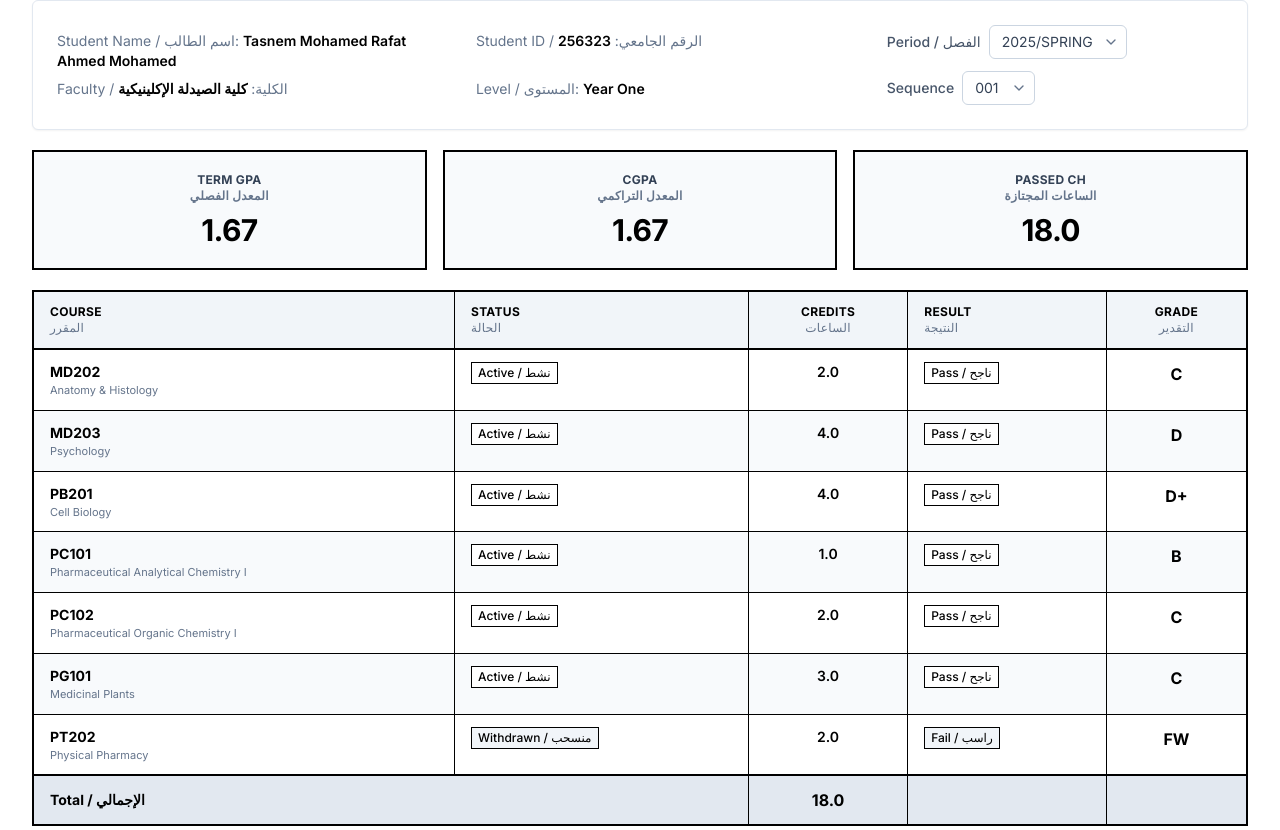
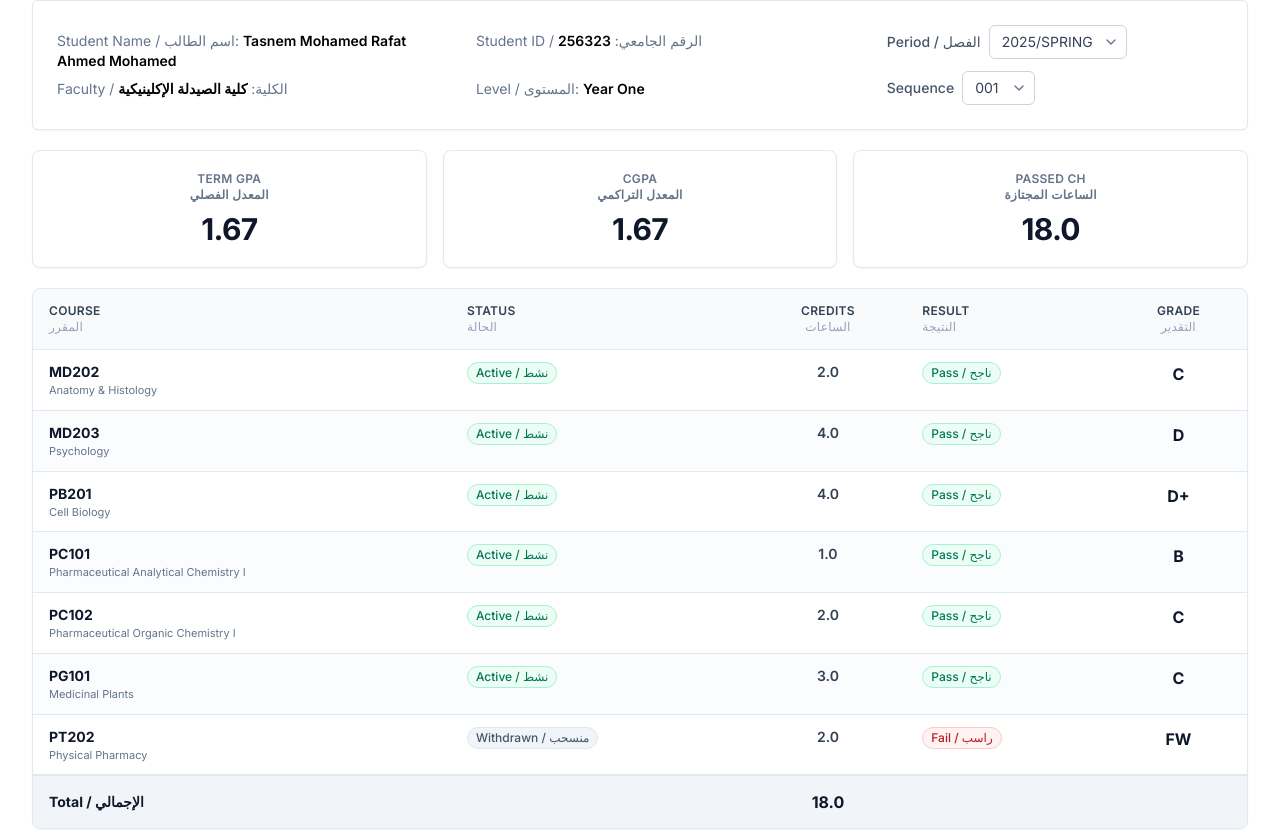
Before and after one commit to 3bdallhrgb-collab/Egyptian-Russian-University, a React (Vite) app: page /grades/report in a window 1280 px wide. Shown: the part 171-1001 px from the top of the page. Built offline with nearby package versions, Linux system fonts and the light colour scheme.

Commit message:
Modernize table styling: rounded containers, subtle borders, colored badges

```diff
--- a/src/pages/GradeReportPage.tsx
+++ b/src/pages/GradeReportPage.tsx
@@ -11,23 +11,23 @@
 
 function GradeRowView({ row, index }: { row: GradeRow; index: number }) {
   return (
-    <tr className={`border-b border-black text-xs sm:text-sm ${index % 2 === 0 ? 'bg-white' : 'bg-slate-50'}`}>
-      <td className="py-2.5 sm:py-3 px-3 sm:px-4 border-r border-black align-top">
-        <div className="font-bold text-black leading-tight text-[11px] sm:text-sm">{row.course}</div>
+    <tr className={`border-b border-slate-200 text-xs sm:text-sm transition-colors hover:bg-slate-50 ${index % 2 === 0 ? 'bg-white' : 'bg-slate-50/50'}`}>
+      <td className="py-3 px-3 sm:px-4 align-top">
+        <div className="font-bold text-slate-900 leading-tight text-[11px] sm:text-sm">{row.course}</div>
         <div className="text-[10px] sm:text-[11px] text-slate-500 leading-tight mt-0.5">{row.title}</div>
       </td>
-      <td className="py-2.5 sm:py-3 px-3 sm:px-4 border-r border-black text-black align-top whitespace-nowrap">
-        <span className={`inline-block px-1.5 py-0.5 text-[10px] sm:text-xs font-medium border ${row.status === 'Active' ? 'border-black bg-white' : 'border-black bg-slate-100'}`}>
+      <td className="py-3 px-3 sm:px-4 text-slate-700 align-top whitespace-nowrap">
+        <span className={`inline-flex items-center px-2 py-0.5 text-[10px] sm:text-xs font-medium rounded-full ${row.status === 'Active' ? 'bg-emerald-50 text-emerald-700 border border-emerald-200' : 'bg-slate-100 text-slate-600 border border-slate-200'}`}>
           {row.status === 'Active' ? 'Active / نشط' : 'Withdrawn / منسحب'}
         </span>
       </td>
-      <td className="py-2.5 sm:py-3 px-3 sm:px-4 border-r border-black text-black font-semibold align-top text-center">{row.credits.toFixed(1)}</td>
-      <td className="py-2.5 sm:py-3 px-3 sm:px-4 border-r border-black text-black align-top whitespace-nowrap">
-        <span className={`inline-block px-1.5 py-0.5 text-[10px] sm:text-xs font-medium border ${row.result === 'Pass' ? 'border-black bg-white' : 'border-black bg-slate-100'}`}>
+      <td className="py-3 px-3 sm:px-4 text-slate-700 font-semibold align-top text-center">{row.credits.toFixed(1)}</td>
+      <td className="py-3 px-3 sm:px-4 text-slate-700 align-top whitespace-nowrap">
+        <span className={`inline-flex items-center px-2 py-0.5 text-[10px] sm:text-xs font-medium rounded-full ${row.result === 'Pass' ? 'bg-emerald-50 text-emerald-700 border border-emerald-200' : 'bg-red-50 text-red-700 border border-red-200'}`}>
           {row.result === 'Pass' ? 'Pass / ناجح' : 'Fail / راسب'}
         </span>
       </td>
-      <td className="py-2.5 sm:py-3 px-3 sm:px-4 text-black font-bold align-top text-center text-sm sm:text-base">{row.finalGrade}</td>
+      <td className="py-3 px-3 sm:px-4 text-slate-900 font-bold align-top text-center text-sm sm:text-base">{row.finalGrade}</td>
     </tr>
   )
 }
@@ -89,41 +89,41 @@
           </div>
         </Card>
 
-        <div className="grid grid-cols-3 gap-2 sm:gap-4">
-          <div className="bg-slate-50 border-2 border-black p-3 sm:p-5 text-center">
-            <div className="text-[10px] sm:text-xs font-bold text-slate-700 uppercase tracking-wide leading-tight">Term GPA<br /><span className="normal-case text-slate-500">المعدل الفصلي</span></div>
-            <div className="mt-1 sm:mt-2 text-2xl sm:text-3xl font-black text-black tracking-tight">{termGpa.toFixed(2)}</div>
+        <div className="grid grid-cols-3 gap-3 sm:gap-4">
+          <div className="bg-white rounded-lg border border-slate-200 shadow-sm p-4 sm:p-5 text-center">
+            <div className="text-[10px] sm:text-xs font-semibold text-slate-500 uppercase tracking-wide leading-tight">Term GPA<br /><span className="normal-case">المعدل الفصلي</span></div>
+            <div className="mt-1 sm:mt-2 text-2xl sm:text-3xl font-bold text-slate-900 tracking-tight">{termGpa.toFixed(2)}</div>
           </div>
-          <div className="bg-slate-50 border-2 border-black p-3 sm:p-5 text-center">
-            <div className="text-[10px] sm:text-xs font-bold text-slate-700 uppercase tracking-wide leading-tight">CGPA<br /><span className="normal-case text-slate-500">المعدل التراكمي</span></div>
-            <div className="mt-1 sm:mt-2 text-2xl sm:text-3xl font-black text-black tracking-tight">{overallGpa.toFixed(2)}</div>
+          <div className="bg-white rounded-lg border border-slate-200 shadow-sm p-4 sm:p-5 text-center">
+            <div className="text-[10px] sm:text-xs font-semibold text-slate-500 uppercase tracking-wide leading-tight">CGPA<br /><span className="normal-case">المعدل التراكمي</span></div>
+            <div className="mt-1 sm:mt-2 text-2xl sm:text-3xl font-bold text-slate-900 tracking-tight">{overallGpa.toFixed(2)}</div>
           </div>
-          <div className="bg-slate-50 border-2 border-black p-3 sm:p-5 text-center">
-            <div className="text-[10px] sm:text-xs font-bold text-slate-700 uppercase tracking-wide leading-tight">Passed CH<br /><span className="normal-case text-slate-500">الساعات المجتازة</span></div>
-            <div className="mt-1 sm:mt-2 text-2xl sm:text-3xl font-black text-black tracking-tight">{passed.toFixed(1)}</div>
+          <div className="bg-white rounded-lg border border-slate-200 shadow-sm p-4 sm:p-5 text-center">
+            <div className="text-[10px] sm:text-xs font-semibold text-slate-500 uppercase tracking-wide leading-tight">Passed CH<br /><span className="normal-case">الساعات المجتازة</span></div>
+            <div className="mt-1 sm:mt-2 text-2xl sm:text-3xl font-bold text-slate-900 tracking-tight">{passed.toFixed(1)}</div>
           </div>
         </div>
 
-        <div className="overflow-x-auto">
-          <table className="w-full text-left border-2 border-black text-xs sm:text-sm">
+        <div className="overflow-x-auto rounded-lg border border-slate-200 shadow-sm bg-white">
+          <table className="w-full text-left text-xs sm:text-sm">
             <thead>
-              <tr className="bg-slate-100 text-black border-b-2 border-black">
-                <th className="py-2.5 sm:py-3 px-3 sm:px-4 font-bold border-r border-black text-[10px] sm:text-xs uppercase tracking-wide">Course<br /><span className="font-normal text-slate-500 normal-case">المقرر</span></th>
-                <th className="py-2.5 sm:py-3 px-3 sm:px-4 font-bold border-r border-black text-[10px] sm:text-xs uppercase tracking-wide">Status<br /><span className="font-normal text-slate-500 normal-case">الحالة</span></th>
-                <th className="py-2.5 sm:py-3 px-3 sm:px-4 font-bold border-r border-black text-[10px] sm:text-xs uppercase tracking-wide text-center">Credits<br /><span className="font-normal text-slate-500 normal-case">الساعات</span></th>
-                <th className="py-2.5 sm:py-3 px-3 sm:px-4 font-bold border-r border-black text-[10px] sm:text-xs uppercase tracking-wide">Result<br /><span className="font-normal text-slate-500 normal-case">النتيجة</span></th>
-                <th className="py-2.5 sm:py-3 px-3 sm:px-4 font-bold text-[10px] sm:text-xs uppercase tracking-wide text-center">Grade<br /><span className="font-normal text-slate-500 normal-case">التقدير</span></th>
+              <tr className="bg-slate-50 text-slate-700 border-b border-slate-200">
+                <th className="py-3 sm:py-3.5 px-3 sm:px-4 font-semibold text-[10px] sm:text-xs uppercase tracking-wide">Course<br /><span className="font-normal text-slate-400 normal-case">المقرر</span></th>
+                <th className="py-3 sm:py-3.5 px-3 sm:px-4 font-semibold text-[10px] sm:text-xs uppercase tracking-wide">Status<br /><span className="font-normal text-slate-400 normal-case">الحالة</span></th>
+                <th className="py-3 sm:py-3.5 px-3 sm:px-4 font-semibold text-[10px] sm:text-xs uppercase tracking-wide text-center">Credits<br /><span className="font-normal text-slate-400 normal-case">الساعات</span></th>
+                <th className="py-3 sm:py-3.5 px-3 sm:px-4 font-semibold text-[10px] sm:text-xs uppercase tracking-wide">Result<br /><span className="font-normal text-slate-400 normal-case">النتيجة</span></th>
+                <th className="py-3 sm:py-3.5 px-3 sm:px-4 font-semibold text-[10px] sm:text-xs uppercase tracking-wide text-center">Grade<br /><span className="font-normal text-slate-400 normal-case">التقدير</span></th>
               </tr>
             </thead>
             <tbody>
               {gradeReportRows.map((row, i) => (
                 <GradeRowView key={row.course} row={row} index={i} />
               ))}
-              <tr className="bg-slate-200 font-bold text-black border-t-2 border-black">
-                <td className="py-2.5 sm:py-3 px-3 sm:px-4 border-r border-black text-[11px] sm:text-sm" colSpan={2}>Total / الإجمالي</td>
-                <td className="py-2.5 sm:py-3 px-3 sm:px-4 border-r border-black text-center text-sm sm:text-base">{totalHours.toFixed(1)}</td>
-                <td className="py-2.5 sm:py-3 px-3 sm:px-4 border-r border-black"></td>
-                <td className="py-2.5 sm:py-3 px-3 sm:px-4"></td>
+              <tr className="bg-slate-100 font-bold text-slate-900 border-t-2 border-slate-200">
+                <td className="py-3 sm:py-3.5 px-3 sm:px-4 text-[11px] sm:text-sm" colSpan={2}>Total / الإجمالي</td>
+                <td className="py-3 sm:py-3.5 px-3 sm:px-4 text-center text-sm sm:text-base">{totalHours.toFixed(1)}</td>
+                <td className="py-3 sm:py-3.5 px-3 sm:px-4"></td>
+                <td className="py-3 sm:py-3.5 px-3 sm:px-4"></td>
               </tr>
             </tbody>
           </table>
```
Also changed, not shown: src/pages/SchedulePage.tsx (+15 -15 lines), 1 other file (tests, documents, lock files or other folders).
